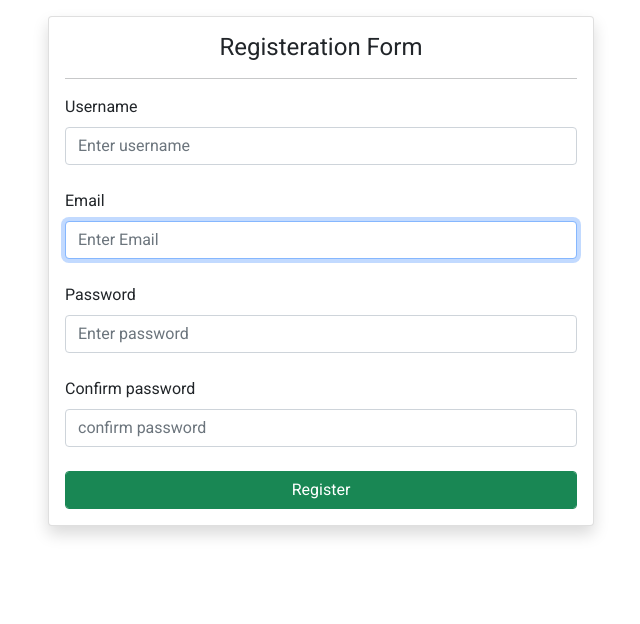
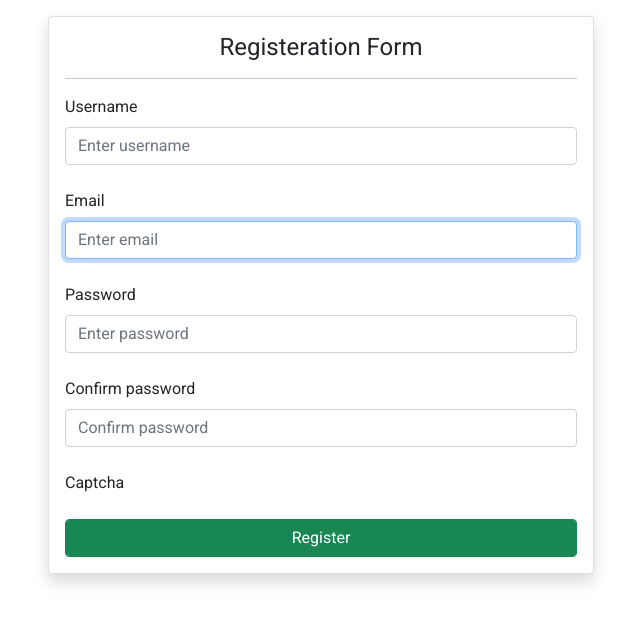
Before and after one commit to leon019i/web_based_information_system_E-commerce, a Django app: page /register/ in a window 1280 px wide. Shown: the part 76-700 px from the top of the page, without its empty margins (319-959 px from the left). Run offline with Django 4.2, Linux system fonts and the light colour scheme; some libraries are stand-ins or nearby versions.

Commit message:
added captcha when registering

```diff
--- a/E-commerce/ecommerce/settings.py
+++ b/E-commerce/ecommerce/settings.py
@@ -40,6 +40,7 @@
     'django.contrib.staticfiles',
     'store',
     'account',
+    'captcha',
 ]
 DJANGORESIZED_DEFAULT_SIZE = [1920, 1080]
 DJANGORESIZED_DEFAULT_QUALITY = 75
--- a/E-commerce/store/forms.py
+++ b/E-commerce/store/forms.py
@@ -2,12 +2,14 @@
 
 from account.models import Account
 from django import forms
+from captcha.fields import CaptchaField, CaptchaTextInput
 
 class CustomUserForm(UserCreationForm):
     username = forms.CharField(required=True,widget=forms.TextInput(attrs={'class':'form-control my-2', 'placeholder':'Enter username'}))
-    email = forms.EmailField(required=True,widget=forms.TextInput(attrs={'class':'form-control my-2', 'placeholder':'Enter Email'}))
+    email = forms.EmailField(required=True,widget=forms.TextInput(attrs={'class':'form-control my-2', 'placeholder':'Enter email'}))
     password1 = forms.CharField(widget=forms.PasswordInput(attrs={'class':'form-control my-2', 'placeholder':'Enter password'}))
-    password2 = forms.CharField(widget=forms.PasswordInput(attrs={'class':'form-control my-2', 'placeholder':'confirm password'}))
+    password2 = forms.CharField(widget=forms.PasswordInput(attrs={'class':'form-control my-2', 'placeholder':'Confirm password'}))
+    captcha = CaptchaField(required=True,widget=CaptchaTextInput(attrs={'class':'form-control my-2', 'placeholder':'Enter captcha'}))
     class Meta:
         model = Account
         fields =['username', 'email', 'password1', 'password2']
--- a/E-commerce/store/templates/store/auth/register.html
+++ b/E-commerce/store/templates/store/auth/register.html
@@ -40,6 +40,14 @@
                                         <label class="text-danger">{{ form.errors.password2 }}</label>
                                     {% endif %}
                                 </div>
+
+                                <div class="form-outline mb-4">
+                                    <label for="">Captcha</label>
+                                    {{ form.captcha }}
+                                    {% if form.errors.captcha %}
+                                        <label class="text-danger">{{ form.errors.captcha }}</label>
+                                    {% endif %}
+                                </div>
                                 <button type="submit" class="btn btn-success btn-block form-control">Register</button>
                             </form>
                         </div>
--- a/E-commerce/store/urls.py
+++ b/E-commerce/store/urls.py
@@ -1,5 +1,5 @@
 from atexit import register
-from django.urls import path
+from django.urls import path,include
 from numpy import place
 from . import views
 from store.controller import authview,cart,wishlist,checkout,order
@@ -37,4 +37,5 @@
     path('my-orders', order.index,name="myorders"),
     path('view-order/<str:t_no>',order.vieworder,name="overview"),
     path('activate/(?P<uidb64>[0-9A-Za-z_\-]+)/(?P<token>[0-9A-Za-z]{1,13}-[0-9A-Za-z]{1,20})/', authview.activate, name='activate'),
+    path('captcha/', include('captcha.urls')),
 ]
```
